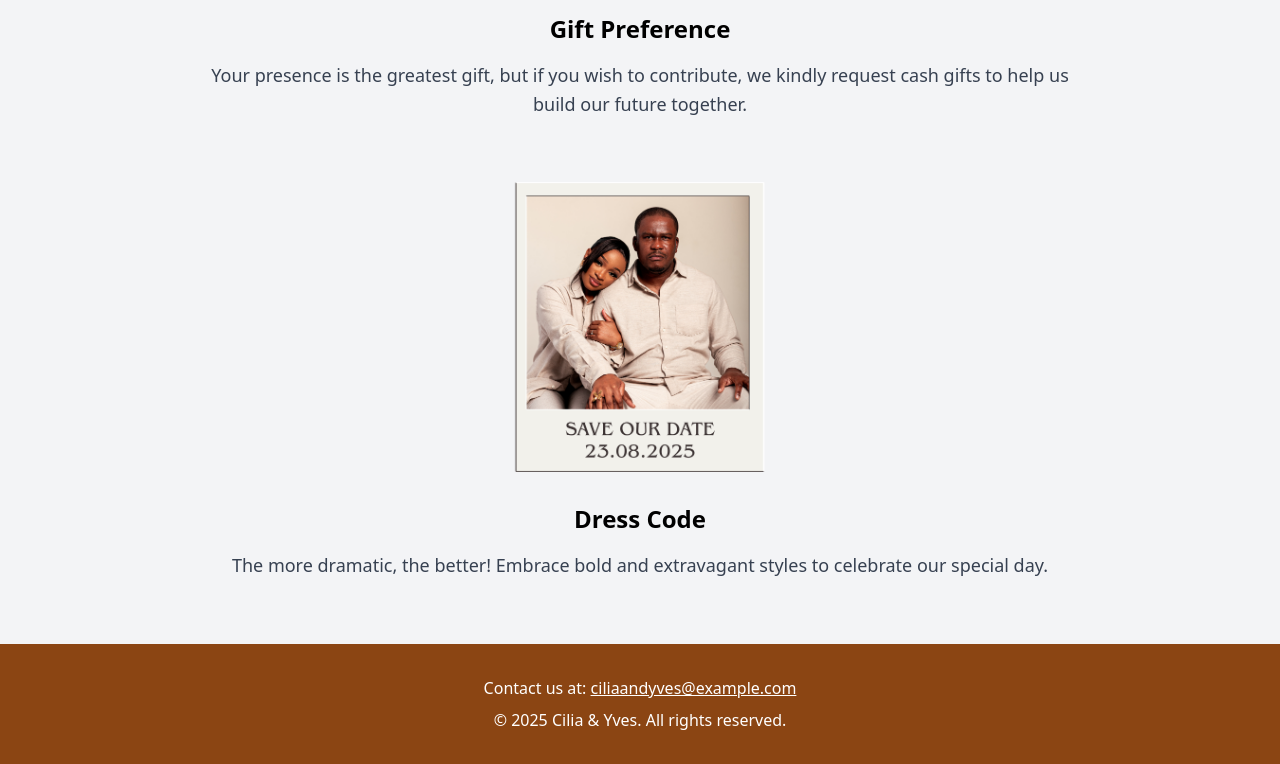
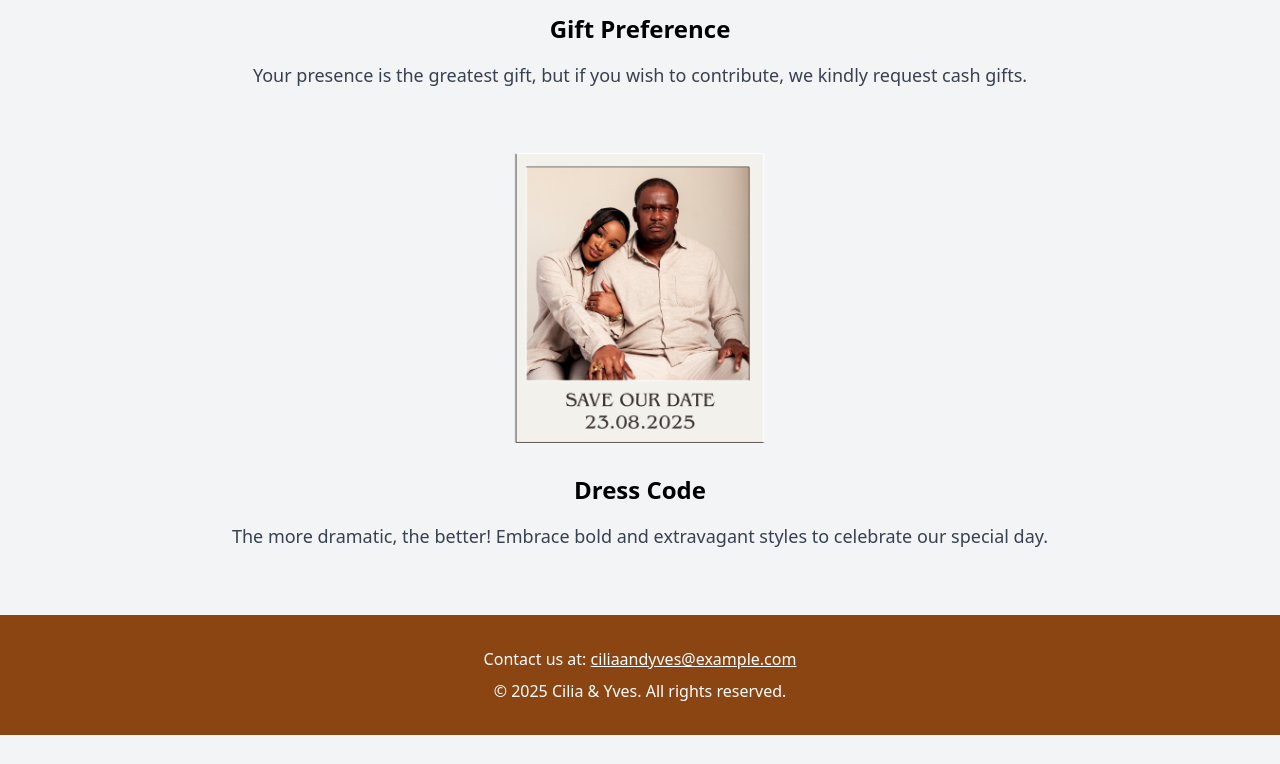
Before and after one commit to brandonmakanza/ciliaandyves, a plain HTML site: page index.html in a window 1280 px wide. Shown: the part 3098-3862 px from the top of the page. After the commit the page ends 3833 px from the top, so only its background shows below. Drawn offline with nearby package versions, Linux system fonts and the light colour scheme.

Commit message:
Update index.html

```diff
--- a/index.html
+++ b/index.html
@@ -149,7 +149,7 @@
                     <img src="polaroid3.png" alt="Gift polaroid" class="mx-auto w-64 h-auto object-contain mb-4">
                     <h3 class="text-2xl font-semibold">Gift Preference</h3>
                     <p class="text-lg text-gray-700 leading-relaxed mt-4">
-                        Your presence is the greatest gift, but if you wish to contribute, we kindly request cash gifts to help us build our future together.
+                        Your presence is the greatest gift, but if you wish to contribute, we kindly request cash gifts.
                     </p>
                 </div>
                 <div>
```
